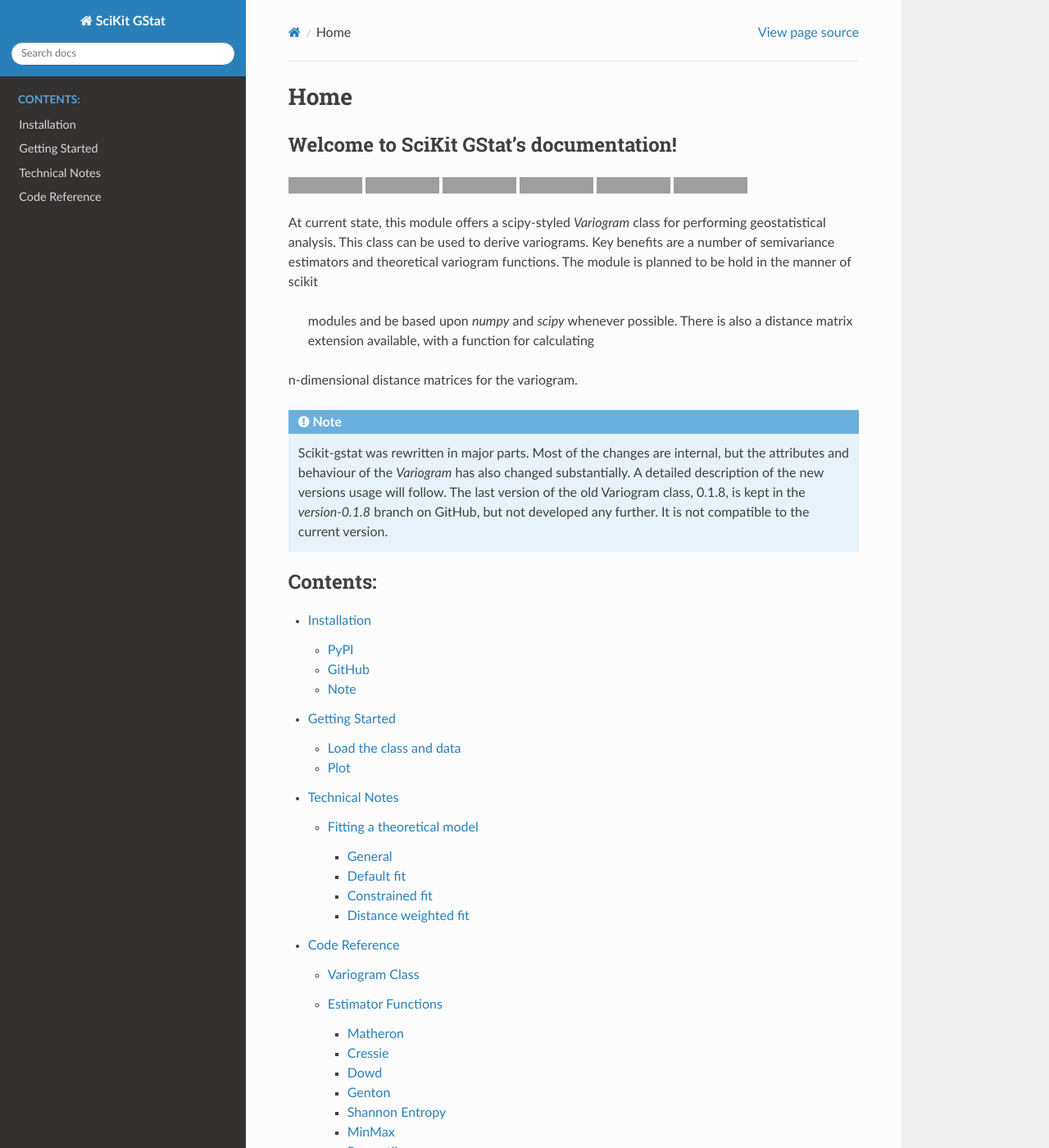
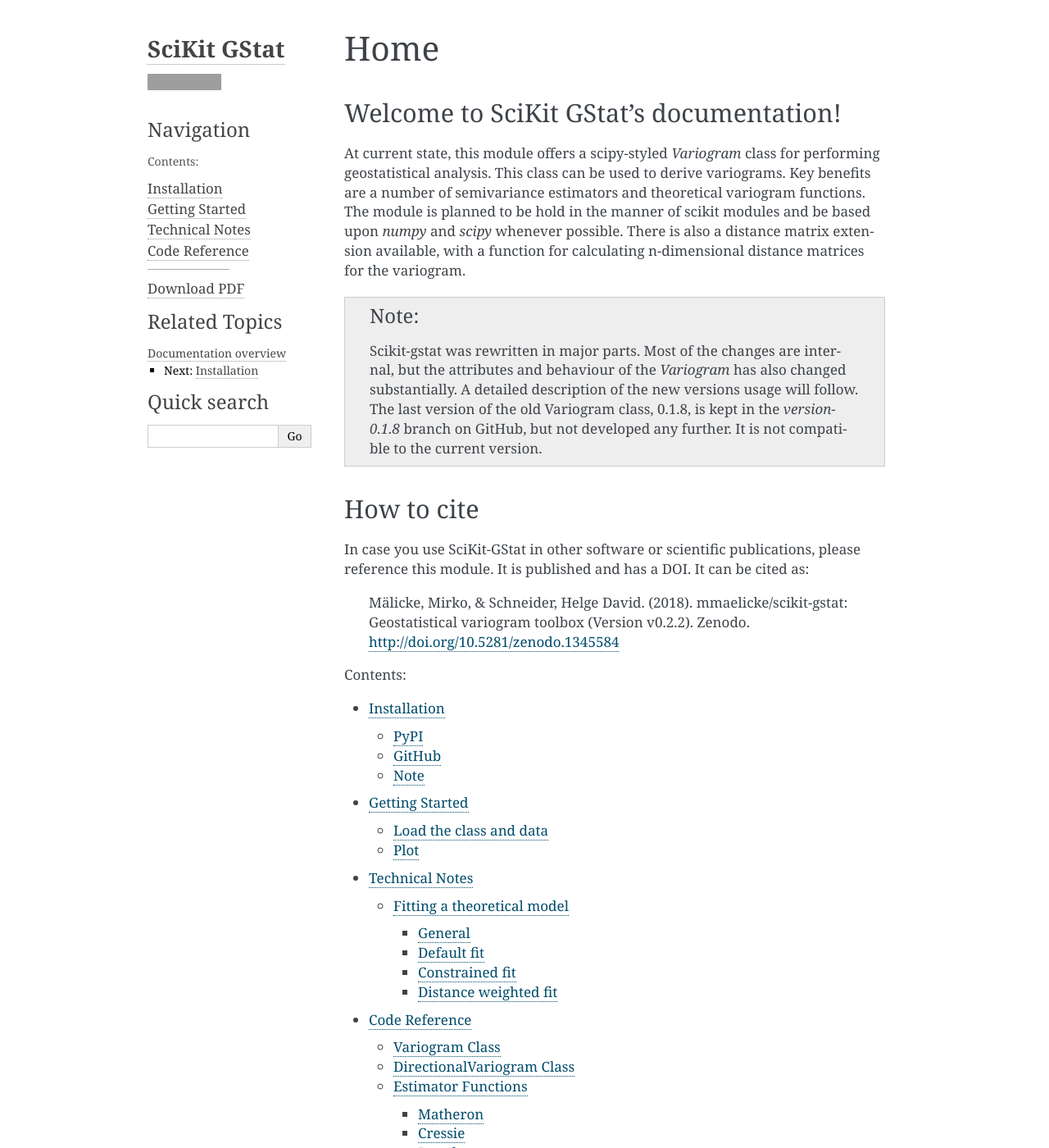
Before and after one commit to mmaelicke/scikit-gstat, a Sphinx documentation site: the page built from docs/index.rst, in a window 1280 px wide and 1400 px high. Shown: the whole window at 82% size. Built offline with Sphinx 7.4.7, drawn with Linux system fonts in a browser that asks for light colours; some of the changed text lies outside the part shown; grey boxes are pictures that could not be loaded.

Commit message:
changed the docs to alabaster

```diff
--- a/docs/conf.py
+++ b/docs/conf.py
@@ -24,9 +24,9 @@
 author = 'Mirko Mälicke'
 
 # The short X.Y version
-version = ''
+version = '0.2.2'
 # The full version, including alpha/beta/rc tags
-release = '0.2.0'
+release = '0.2.2'
 
 
 # -- General configuration ---------------------------------------------------
@@ -87,14 +87,33 @@
 # The theme to use for HTML and HTML Help pages.  See the documentation for
 # a list of builtin themes.
 #
-# html_theme = 'alabaster'
-html_theme = 'sphinx_rtd_theme'
+html_theme = 'alabaster'
 
 # Theme options are theme-specific and customize the look and feel of a theme
 # further.  For a list of options available for each theme, see the
 # documentation.
 #
-# html_theme_options = {}
+html_theme_options = {
+    'github_user': 'mmaelicke',
+    'github_repo': 'scikit-gstat',
+    'github_button': 'true',
+    'show_related': True,
+    'sidebar_collapse': True,
+    'body_text_align': 'justify',
+    'extra_nav_links': {
+        'Download PDF': 'SciKitGStat.pdf'
+    }
+}
+
+html_sidebars = {
+    '**': [
+        'about.html',
+        'navigation.html',
+        'relations.html',
+        'searchbox.html',
+        'donate.html'
+    ]
+}
 
 # Add any paths that contain custom static files (such as style sheets) here,
 # relative to this directory. They are copied after the builtin static files,
@@ -174,7 +193,7 @@
 # -- Options for intersphinx extension ---------------------------------------
 
 # Example configuration for intersphinx: refer to the Python standard library.
-intersphinx_mapping = {'https://docs.python.org/': None}
+# intersphinx_mapping = {'https://docs.python.org/': None}
 
 # -- Options for todo extension ----------------------------------------------
 
--- a/docs/index.rst
+++ b/docs/index.rst
@@ -48,6 +23,17 @@
     branch on GitHub, but not developed any further. It is not compatible to
     the current version.
 
+How to cite
+===========
+
+In case you use SciKit-GStat in other software or scientific publications,
+please reference this module. It is published and has a DOI. It can be cited
+as:
+
+  Mälicke, Mirko, & Schneider, Helge David. (2018). mmaelicke/scikit-gstat:
+  Geostatistical variogram toolbox (Version v0.2.2). Zenodo.
+  http://doi.org/10.5281/zenodo.1345584
+
 
 .. toctree::
     :maxdepth: 3
--- /dev/null
+++ b/docs/reference/directionalvariogram.rst
@@ -0,0 +1,8 @@
+==========================
+DirectionalVariogram Class
+==========================
+
+.. autoclass:: skgstat.DirectionalVariogram
+    :members:
+
+    .. automethod:: __init__
--- a/docs/reference/reference.rst
+++ b/docs/reference/reference.rst
@@ -7,5 +7,6 @@
     :caption: Contents:
 
     variogram
+    directionalvariogram
     estimator
     models
--- a/docs/reference/variogram.rst
+++ b/docs/reference/variogram.rst
@@ -1,12 +1,6 @@
 ===============
 Variogram Class
 ===============
-
-.. toctree::
-    :maxdepth: 3
-    :caption: Contents:
-
-
 
 .. autoclass:: skgstat.Variogram
     :members:
```
Also changed, not shown: other parts of docs/index.rst (+2 -27 lines).
